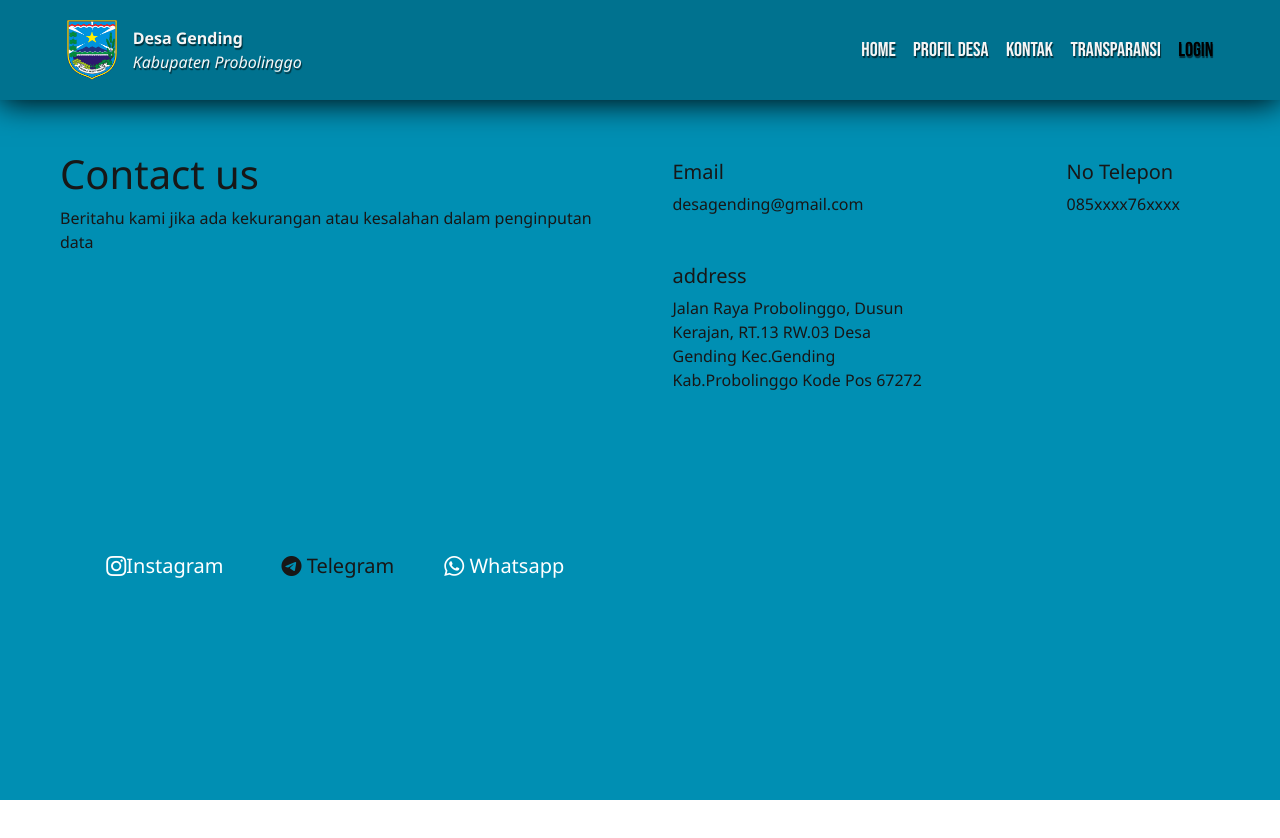
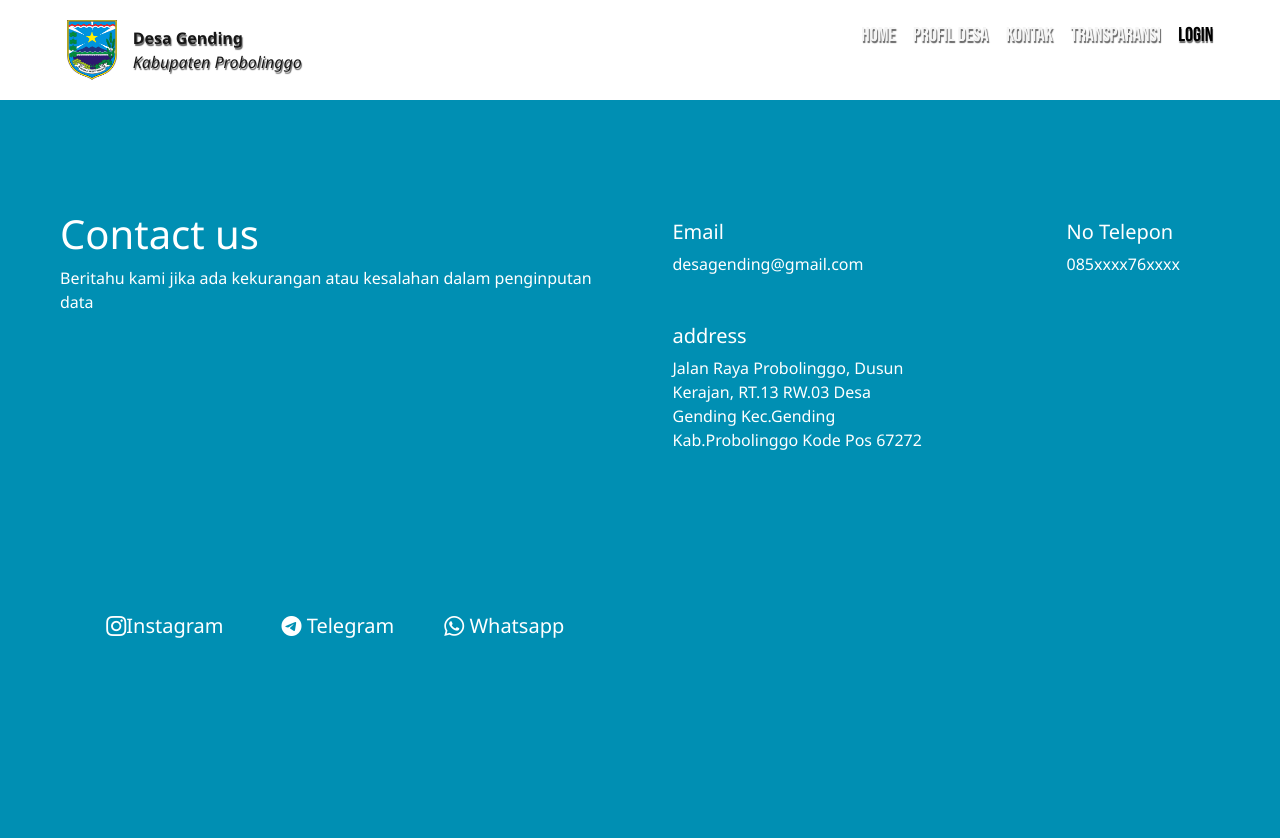
Before and after one commit to cahya8623/Aplikasi-visualisasi-Anggaran-Desa, a Next.js app: page /Kontak in a window 1280 px wide. Shown: the top 838 px of the page. Before the commit the page ends 800 px from the top, so only its background shows below. Built offline with nearby package versions, Linux system fonts and the light colour scheme.

Commit message:
done part-16

```diff
--- a/src/component/Navbar.tsx
+++ b/src/component/Navbar.tsx
@@ -4,7 +4,7 @@ import Link from "next/link";
 
 export default function Navbar() {
   return (
-    <div className="navbar  vw-100 px-4 py-3">
+    <div className="navbar-custom  vw-100 px-4 py-3">
       <div className="d-flex p-1 justify-content-around container-fluid">
         {/* Logo dan Nama Desa */}
         <div className="d-flex align-items-center">
--- a/src/pages/index.tsx
+++ b/src/pages/index.tsx
@@ -7,7 +7,7 @@ import News from "@/component/News";
 
 export default function Coba() {
   return (
-    <div className=" p-0 m-0">
+    <div className="">
       <Navbar />
       <div className="background"></div>
       <h1 className="Heading">
--- a/src/styles/globals.css
+++ b/src/styles/globals.css
@@ -125,12 +125,13 @@
   transition: 1s;
 }
 .Kontak {
-  padding-top: 140px;
+  padding-top: 100px;
   padding-left: 50px;
   padding-right: 50px;
   display: flex;
   background-color: rgb(0, 143, 179);
   height: 100vh;
+  color: white;
 }
 
 .content-1{
```
